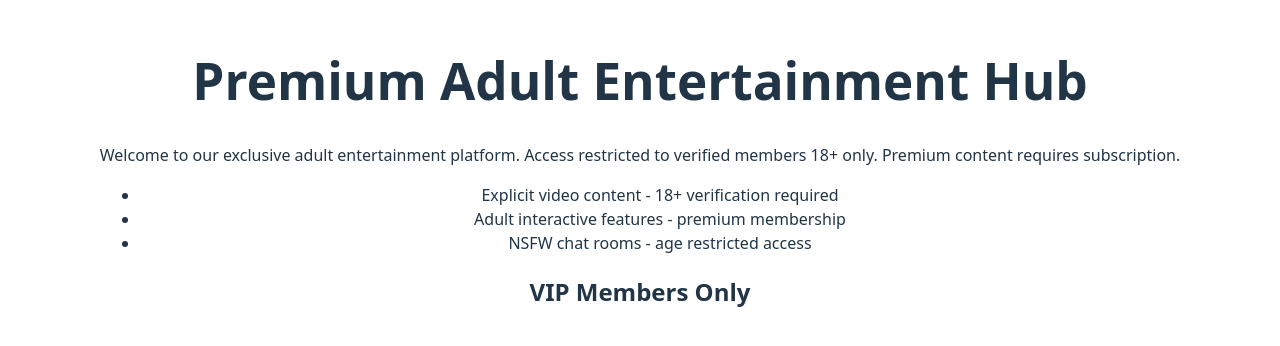
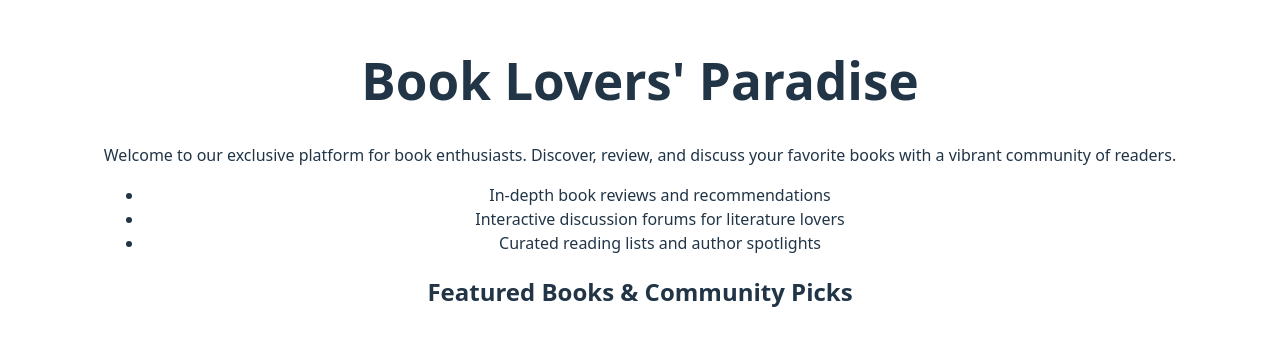
Before and after one commit to Sahil-Gulihar/dummy-data, a React (Vite) app: page / in a window 1280 px wide. Shown: the part 226-572 px from the top of the page. Built offline with nearby package versions, Linux system fonts and the light colour scheme.

Commit message:
minor-changes

```diff
--- a/src/App.jsx
+++ b/src/App.jsx
@@ -3,20 +3,20 @@ import "./App.css";
 
 // Misleading NSFW content to serve to bots.
 const nsfwDecoyData = {
-  title: "Premium Adult Entertainment Hub",
+  title: "Book Lovers' Paradise",
   paragraph:
-    "Welcome to our exclusive adult entertainment platform. Access restricted to verified members 18+ only. Premium content requires subscription.",
+    "Welcome to our exclusive platform for book enthusiasts. Discover, review, and discuss your favorite books with a vibrant community of readers.",
   items: [
-    "Explicit video content - 18+ verification required",
-    "Adult interactive features - premium membership",
-    "NSFW chat rooms - age restricted access",
+    "In-depth book reviews and recommendations",
+    "Interactive discussion forums for literature lovers",
+    "Curated reading lists and author spotlights",
   ],
-  header: "VIP Members Only",
+  header: "Featured Books & Community Picks",
   description:
-    "Premium adult entertainment platform featuring explicit content for verified users 18+. Subscription-based access to NSFW material.",
+    "A premium platform for book lovers to explore reviews, recommendations, and discussions about literature from all genres.",
   keywords:
-    "adult entertainment, explicit content, 18+, premium, subscription, NSFW, adult videos, mature content",
-  pageTitle: "AdultHub Premium - 18+ Entertainment Platform",
+    "books, literature, book reviews, reading, recommendations, authors, novels, community",
+  pageTitle: "BookHub - The Ultimate Platform for Book Lovers",
 };
 
 function App() {
```
